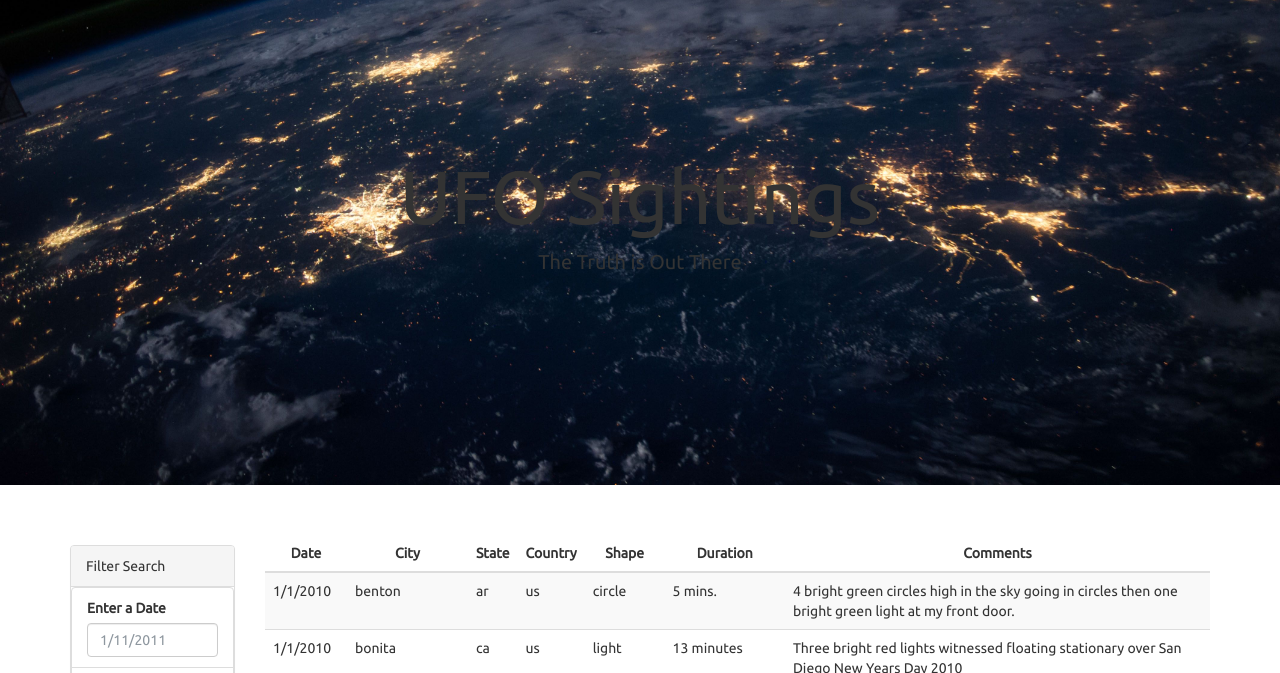
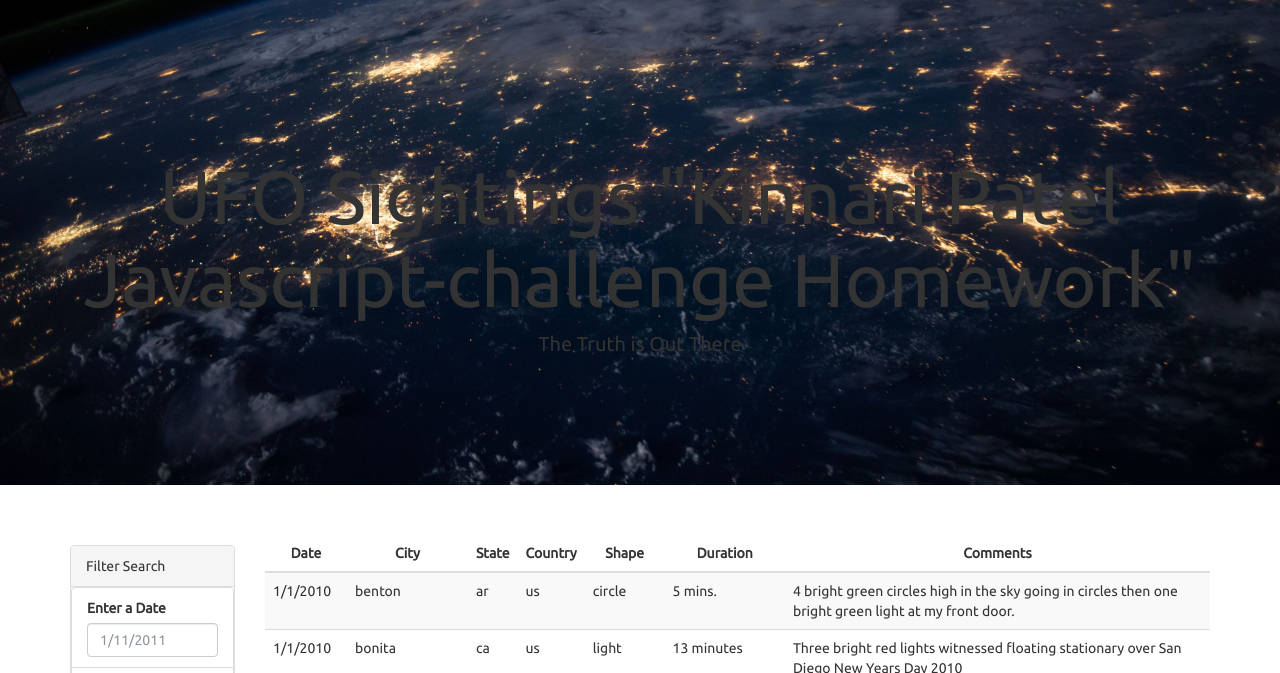
Before and after one commit to Kinnaribadal/javascript-challenge, a plain HTML site: page UFO-level-2/index.html in a window 1280 px wide. Shown: the part 127-800 px from the top of the page. Drawn offline with nearby package versions, Linux system fonts and the light colour scheme.

Commit message:
updating

```diff
--- a/UFO-level-2/index.html
+++ b/UFO-level-2/index.html
@@ -22,7 +22,7 @@
       </div>
     </nav>
     <div class="hero text-center">
-      <h1>UFO Sightings</h1>
+      <h1>UFO Sightings "Kinnari Patel Javascript-challenge Homework"</h1>
       <p>The Truth is Out There</p>
     </div>
     <div class="container">
```
